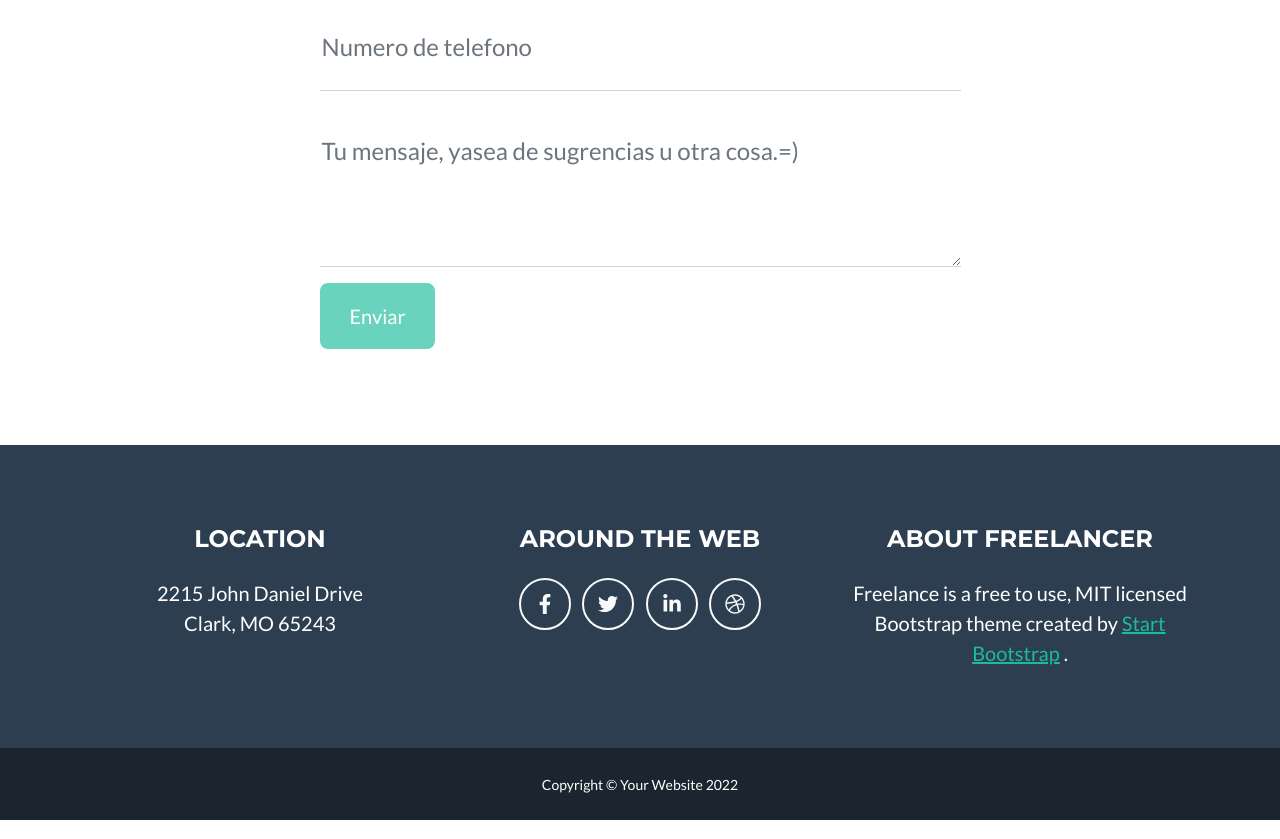
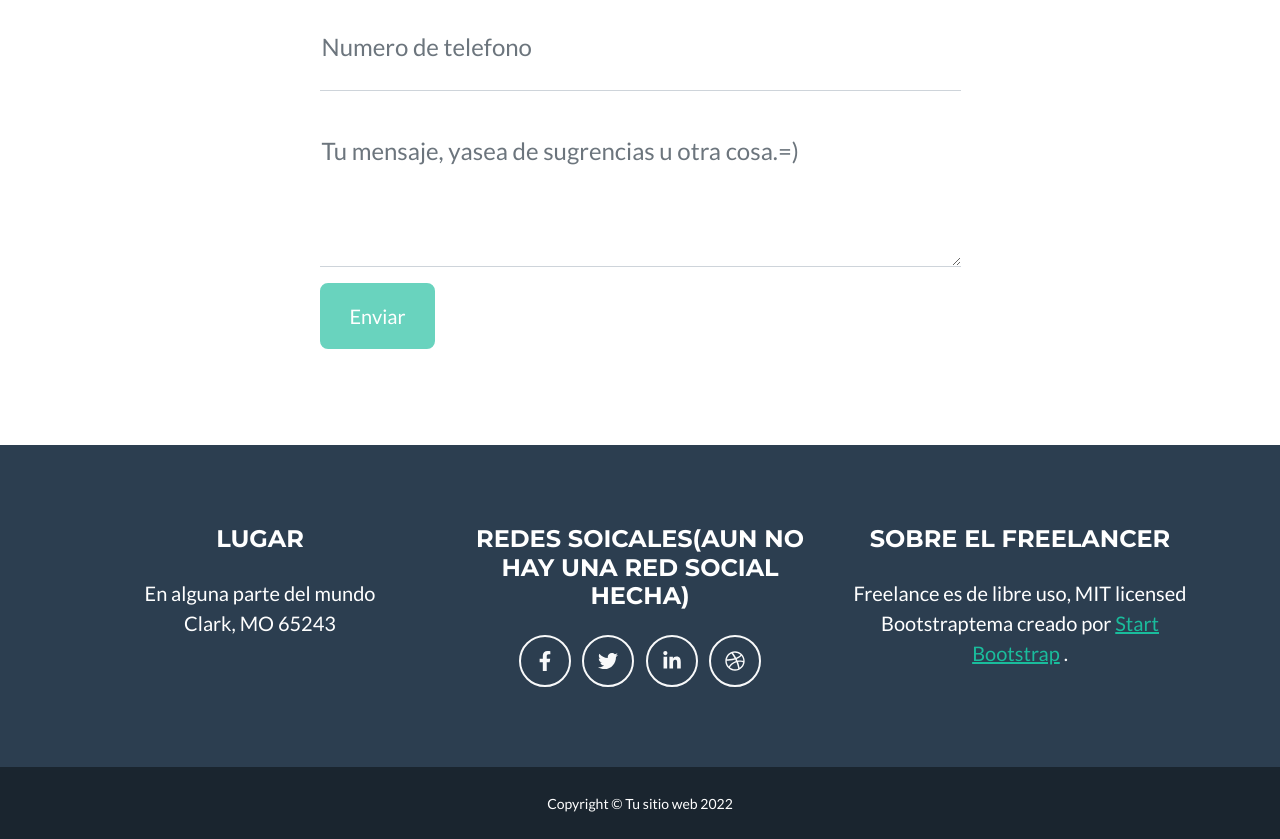
Before and after one commit to julian0210/taller2nt, a plain HTML site: page index.html in a window 1280 px wide. Shown: the part 2592-3431 px from the top of the page. Drawn offline with nearby package versions, Linux system fonts and the light colour scheme.

Commit message:
Un ultimo cambio de la pagina principal
Probablmente el ultimo cambio de la caraq de la pagina

```diff
--- a/index.html
+++ b/index.html
@@ -223,16 +223,16 @@
                 <div class="row">
                     <!-- Footer Location-->
                     <div class="col-lg-4 mb-5 mb-lg-0">
-                        <h4 class="text-uppercase mb-4">Location</h4>
+                        <h4 class="text-uppercase mb-4">Lugar</h4>
                         <p class="lead mb-0">
-                            2215 John Daniel Drive
+                            En alguna parte del mundo
                             <br />
                             Clark, MO 65243
                         </p>
                     </div>
                     <!-- Footer Social Icons-->
                     <div class="col-lg-4 mb-5 mb-lg-0">
-                        <h4 class="text-uppercase mb-4">Around the Web</h4>
+                        <h4 class="text-uppercase mb-4">Redes soicales(aun no hay una red social hecha) </h4>
                         <a class="btn btn-outline-light btn-social mx-1" href="#!"><i class="fab fa-fw fa-facebook-f"></i></a>
                         <a class="btn btn-outline-light btn-social mx-1" href="#!"><i class="fab fa-fw fa-twitter"></i></a>
                         <a class="btn btn-outline-light btn-social mx-1" href="#!"><i class="fab fa-fw fa-linkedin-in"></i></a>
@@ -240,9 +240,9 @@
                     </div>
                     <!-- Footer About Text-->
                     <div class="col-lg-4">
-                        <h4 class="text-uppercase mb-4">About Freelancer</h4>
+                        <h4 class="text-uppercase mb-4">Sobre el Freelancer</h4>
                         <p class="lead mb-0">
-                            Freelance is a free to use, MIT licensed Bootstrap theme created by
+                            Freelance es de libre uso, MIT licensed Bootstraptema creado por
                             <a href="http://startbootstrap.com">Start Bootstrap</a>
                             .
                         </p>
@@ -252,7 +252,7 @@
         </footer>
         <!-- Copyright Section-->
         <div class="copyright py-4 text-center text-white">
-            <div class="container"><small>Copyright &copy; Your Website 2022</small></div>
+            <div class="container"><small>Copyright &copy; Tu sitio web 2022</small></div>
         </div>
         <!-- Portfolio Modals-->
         <!-- Portfolio Modal 1-->
```
